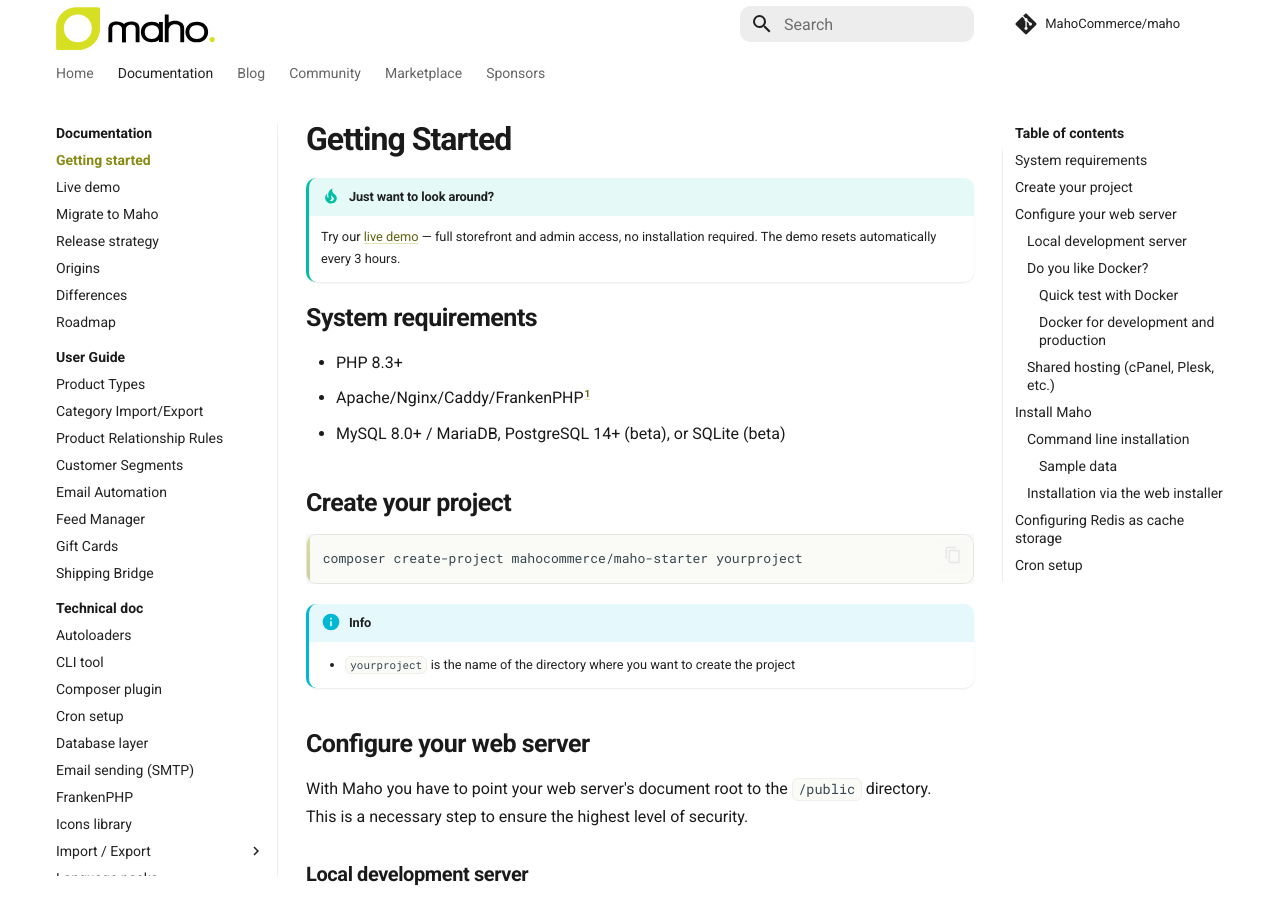
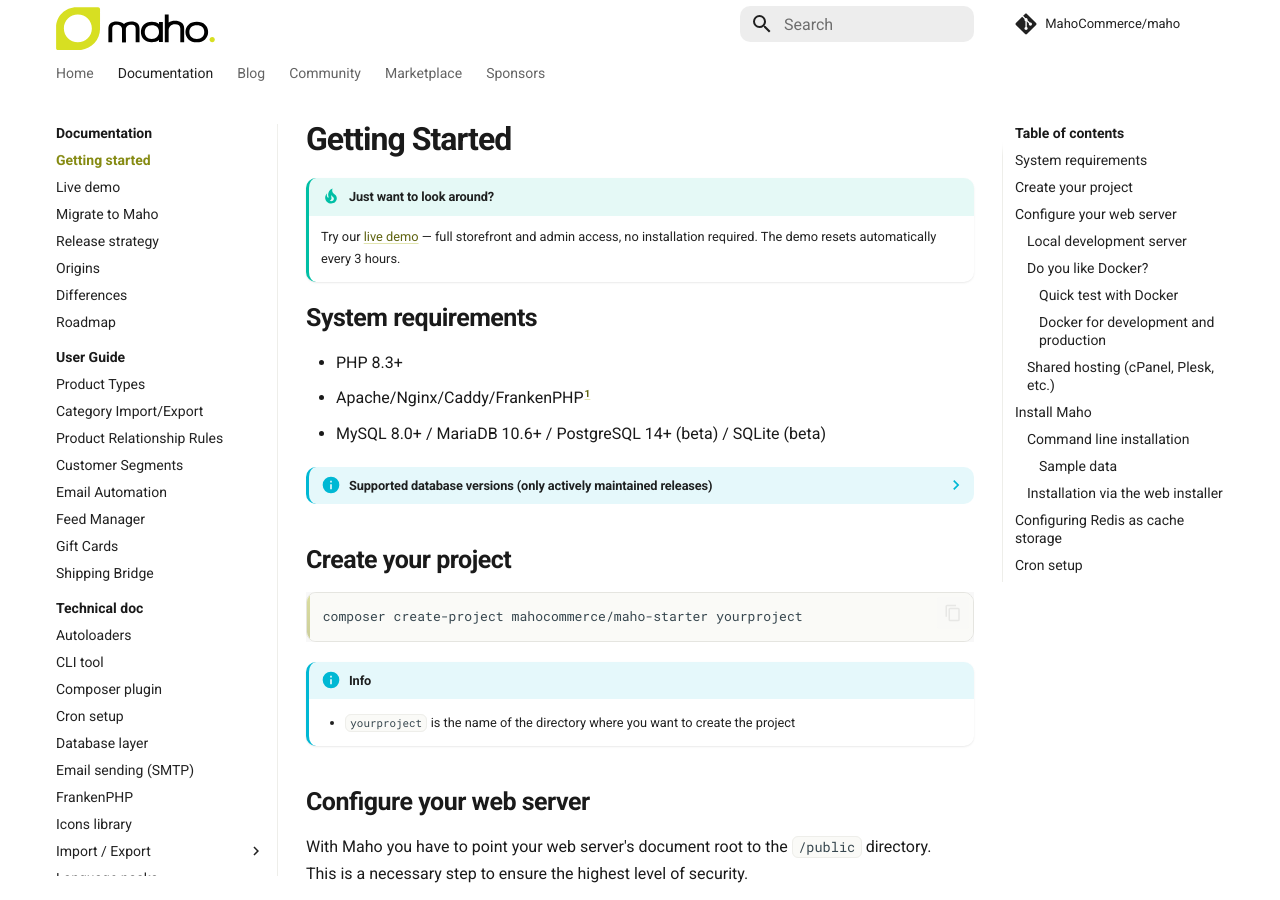
Before and after one commit to MahoCommerce/mahocommerce.com, an MkDocs documentation site: the page built from docs/getting-started.md, in a window 1280 px wide and 900 px high. Built offline with MkDocs 1.6.1 and Material for MkDocs 9.7.7, drawn with Linux system fonts in a browser that asks for light colours; comment, search, counter and statistics services are not loaded; some of the changed lines change nothing that is shown.

Commit message:
Add supported database versions with EOL dates to system requirements

```diff
--- a/docs/getting-started.md
+++ b/docs/getting-started.md
@@ -8,7 +8,25 @@
 
 - PHP 8.3+
 - Apache/Nginx/Caddy/FrankenPHP[^1]
-- MySQL 8.0+ / MariaDB, PostgreSQL 14+ (beta), or SQLite (beta)
+- MySQL 8.0+ / MariaDB 10.6+ / PostgreSQL 14+ (beta) / SQLite (beta)
+
+??? info "Supported database versions (only actively maintained releases)"
+    | Database   | Version | EOL        |
+    |------------|---------|------------|
+    | MySQL      | 8.0     | Apr 2026   |
+    | MySQL      | 8.4 LTS | Apr 2032  |
+    | MySQL      | 9.x    | Innovation, rolling quarterly releases |
+    | MariaDB    | 10.6 LTS | Jul 2026 |
+    | MariaDB    | 10.11 LTS | Feb 2028 |
+    | MariaDB    | 11.4 LTS | May 2029 |
+    | MariaDB    | 11.8 LTS | Jun 2028 |
+    | PostgreSQL | 14      | Nov 2026   |
+    | PostgreSQL | 15      | Nov 2027   |
+    | PostgreSQL | 16      | Nov 2028   |
+    | PostgreSQL | 17      | Nov 2029   |
+    | PostgreSQL | 18      | Nov 2030   |
+
+    We recommend using LTS versions for production. EOL dates sourced from [endoflife.date](https://endoflife.date).
 
 ## Create your project
 
```
